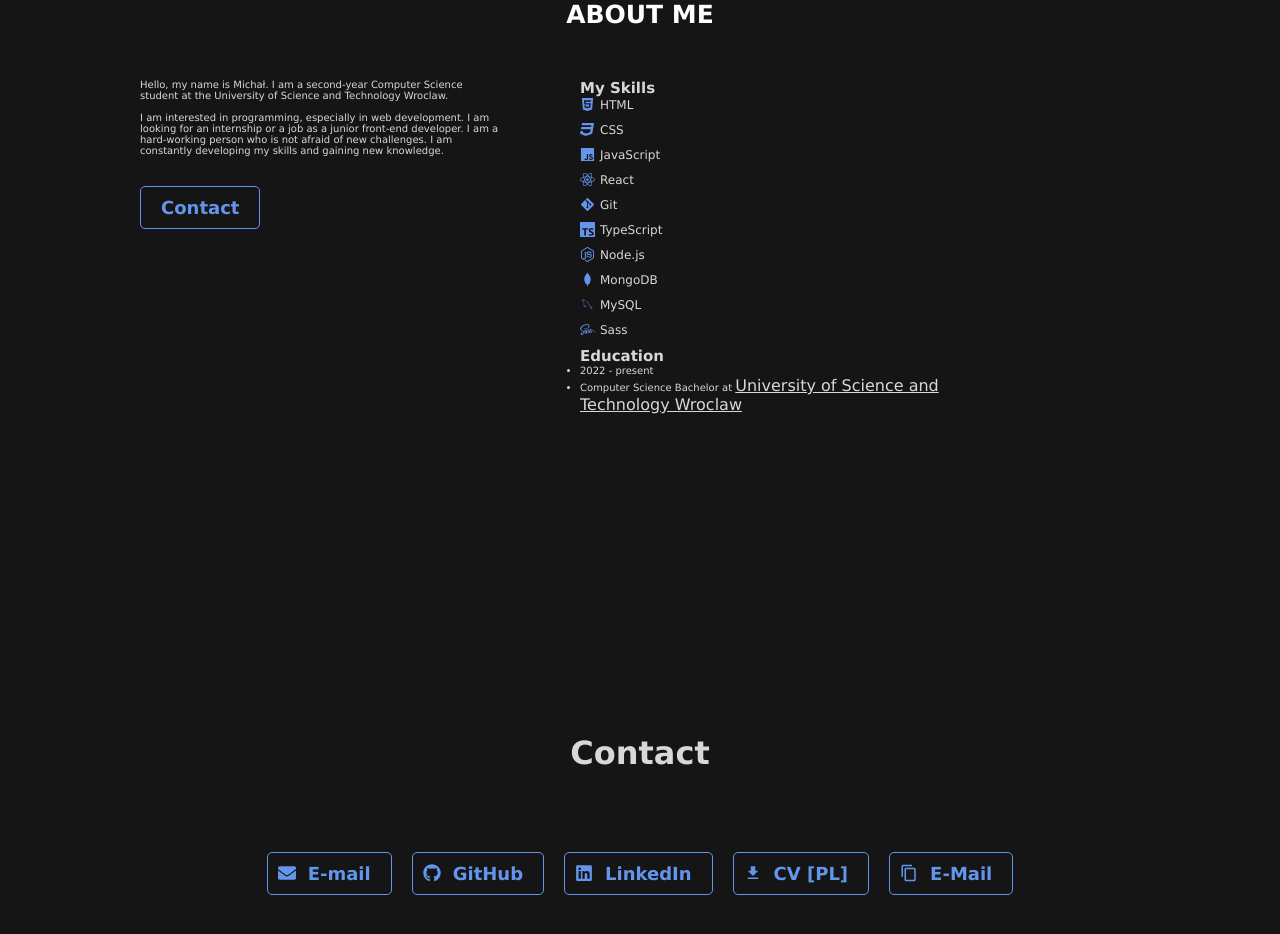
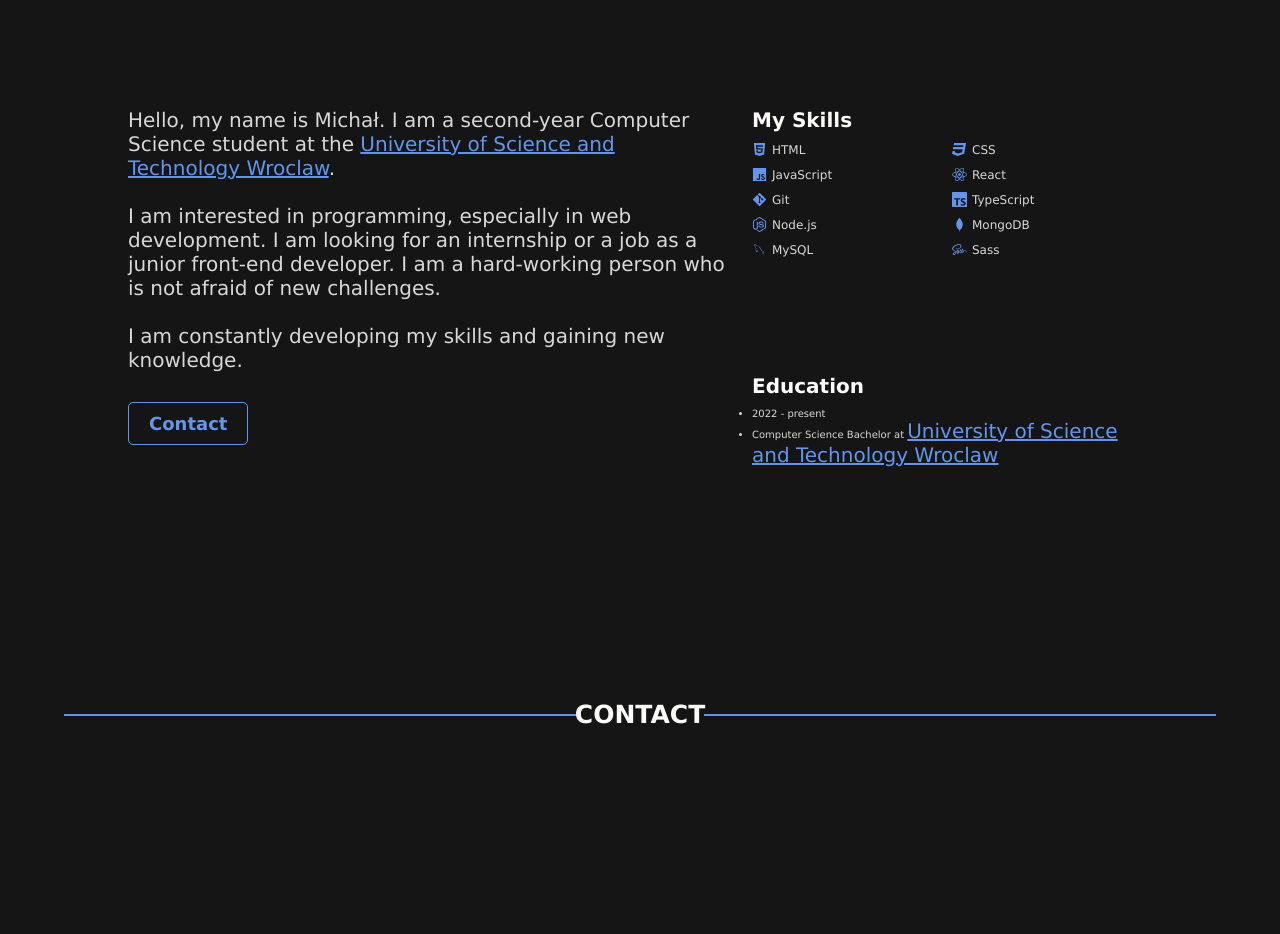
Before and after one commit to 00200200/portfolio, a React (Create React App) app: page / in a window 1280 px wide. Shown: the part 1860-2794 px from the top of the page. Built offline with nearby package versions, Linux system fonts and the light colour scheme.

Commit message:
ContactSectionStyles

```diff
--- a/src/components/NavBar/HamburgerMenu.css
+++ b/src/components/NavBar/HamburgerMenu.css
@@ -130,3 +130,7 @@
 .link-item:hover {
 	color: (var(--main-blue));
 }
+
+.nav-language-container {
+	padding-left: auto;
+}
--- a/src/components/Projects/Project.css
+++ b/src/components/Projects/Project.css
@@ -1,11 +1,11 @@
 @import url('../styles.css');
 
 .project {
-	width: 40vw;
+	width: 30vw;
 	min-height: 30vh;
 	margin: 20px auto;
-	padding: 20px;
 	text-align: center;
+	padding: 2rem;
 	background-color: var(--primary-color);
 	border: 1px solid var(--main-blue);
 	border-radius: 5px;
--- a/src/components/Projects/Projects.css
+++ b/src/components/Projects/Projects.css
@@ -1,9 +1,5 @@
 @import url('../styles.css');
-h3 {
-	text-align: center;
-	font-size: 2.5rem;
-	color: var(--header-color);
-}
+
 .projects {
 	width: 100%;
 	height: 100vh;
@@ -25,12 +21,15 @@ h3 {
 	flex-wrap: wrap;
 	justify-content: center;
 	gap: 20px;
+	width: 80vw;
+	margin: 0 auto;
 }
 
 @media (max-width: 768px) {
 	.projects-list {
 		flex-direction: column;
 		align-items: center;
+		width: 100%;
 	}
 }
 @media (max-width: 768px) {
--- a/src/components/about/About.css
+++ b/src/components/about/About.css
@@ -1,38 +1,45 @@
 #about {
 	width: 100%;
+	height: 100vh;
 	background-color: var(--primary-color);
 	color: var(--main-text-color);
-	padding-top: 100px;
 	display: flex;
 	flex-direction: column;
+	justify-content: flex-start;
 	align-items: center;
-
 }
-
-.aboutWrapper {
-	padding-top: 10vh;
+p {
+	font-size: 2rem;
 }
-
-#about h3 {
-	text-align: center;
-	font-size: 2.5rem;
-	color: var(--header-color);
+a {
+	font-size: 2rem;
+	color: var(--main-blue);
+}
+.aboutContainer {
+	width: 80vw;
+	height: 100vh;
+	display: flex;
+	justify-content: center;
+	flex-direction: column;
+	align-items: center;
 }
 
 h4 {
-	font-size: 1.5rem;
+	font-size: 2rem;
+	color: var(--header-color);
+	margin-bottom: 1rem;
 }
 
 .container {
+	width: 80vw;
 	margin-top: 5rem;
 	display: flex;
 	flex-wrap: wrap;
-	justify-content: space-around;
-	width: 90%;
-	max-width: 1000px;
+	justify-content: space-between;
 }
 
 .leftSide {
+	text-align: left;
 	width: 100%;
 	max-width: 600px;
 	margin-bottom: 2rem;
@@ -41,6 +48,9 @@ h4 {
 .rightSide {
 	width: 100%;
 	max-width: 400px;
+	display: flex;
+	justify-content: space-between;
+	flex-direction: column;
 }
 
 p {
@@ -68,22 +78,10 @@ p {
 	flex-wrap: wrap;
 }
 
-@media (min-width: 768px) {
-	.container {
-		width: 80%;
+@media (max-width: 768px) {
+	.aboutWrapper {
+		padding-top: 10vh;
 	}
-
-	.leftSide {
-		width: 45%;
-		margin-bottom: 0;
-	}
-
-	.rightSide {
-		width: 45%;
-		margin-left: auto;
-	}
-}
-@media (max-width: 768px) {
 	.container {
 		flex-direction: column;
 	}
@@ -98,3 +96,6 @@ p {
 		margin-top: 2rem;
 	}
 }
+h3 {
+	width: 100%;
+}
--- a/src/components/about/About.tsx
+++ b/src/components/about/About.tsx
@@ -12,19 +12,23 @@ const About: React.FC = () => {
 			{/* <Link className='link-item' to='/'>
         <FiHome className='link-item' />
       </Link> */}
-			<div className='aboutWrapper'>
+
+			<h3>ABOUT ME</h3>
+
+
+
 				<div className='aboutContainer'>
-					<h3>ABOUT ME</h3>
 					<div className='container'>
 						<div className='leftSide'>
 							<div>
 								<p>
-									Hello, my name is Michał. I am a second-year Computer Science student at the University of Science and
-									Technology Wroclaw.
-									<br></br>
+									Hello, my name is Michał. I am a second-year Computer Science student at the{' '}
+									<a>University of Science and Technology Wroclaw</a>.<br></br>
 									<br></br>I am interested in programming, especially in web development. I am looking for an internship
 									or a job as a junior front-end developer. I am a hard-working person who is not afraid of new
-									challenges. I am constantly developing my skills and gaining new knowledge.
+									challenges.
+									<br></br>
+									<br></br>I am constantly developing my skills and gaining new knowledge.
 								</p>
 								<Link className='button' to='/#contact'>
 									Contact
@@ -91,7 +95,7 @@ const About: React.FC = () => {
 									</ul>
 								</div>
 							</div>
-						</div>
+
 					</div>
 				</div>
 			</div>
--- a/src/components/contact/Contact.css
+++ b/src/components/contact/Contact.css
@@ -1,19 +1,32 @@
-.contact-section {
+.contactContainer {
+	padding-top: 10vh;
 	width: 100%;
 	height: 100vh;
+	display: flex;
+	flex-direction: column;
+	align-items: center;
 	background-color: var(--primary-color);
+}
+
+.contact-header {
+	margin-bottom: 20px;
+	width: 100%;
+}
+h3 {
+	width: 100%;
+}
+h4 {
+	color: var(--main-text-color);
+	font-size: 2rem;
+}
+
+.contact-section {
+	height: 100%;
 	display: flex;
 	flex-direction: column;
 	justify-content: center;
 	align-items: center;
-	text-align: center;
-	color: var(--main-text-color);
-}
-
-.contact-section h2 {
-	color: var(--main-text-color);
-	font-size: 32px;
-	margin-bottom: 20px;
+	background-color: var(--primary-color);
 }
 
 .contact-buttons {
@@ -21,7 +34,7 @@
 	flex-wrap: wrap;
 	justify-content: center;
 	gap: 20px;
-	margin-top: 30px;
+	position: relative;
 }
 
 .button .button-icon {
@@ -43,6 +56,7 @@
 		transform: translateY(-50%);
 	}
 }
+
 .contact-buttons .button {
 	padding-left: 40px;
 }
--- a/src/components/contact/Contact.tsx
+++ b/src/components/contact/Contact.tsx
@@ -22,9 +22,12 @@ const Contact: React.FC = () => {
 	};
 
 	return (
-		<section id='contact' className='contact-section'>
-			<h2>Contact</h2>
-
+			<section id='contact' className='contactContainer'>
+				<div className='contact-header'>
+					<h3>CONTACT</h3>
+				</div>
+				<div className='contact-section'>
+					<h4>Feel free to contact me</h4>
 					<div className='contact-buttons'>
 						<a href='mailto:mchfrg@gmail.com' target='_blank' rel='noopener noreferrer' className='button email'>
 							<FaEnvelope className='button-icon' />
@@ -50,6 +53,7 @@ const Contact: React.FC = () => {
 							<MdContentCopy className='button-icon' />
 							E-Mail
 						</button>
+					h</div>
 				</div>
 			</section>
 	);
--- a/src/components/styles.css
+++ b/src/components/styles.css
@@ -43,3 +43,49 @@
 .button:hover .button-icon {
 	animation: icon-bounce 0.3s ease-in-out;
 }
+
+h3 {
+	margin-bottom: 7vh;
+	text-align: center;
+	font-size: 2.5rem;
+	color: var(--header-color);
+	position: relative;
+}
+
+h3:before,
+h3:after {
+	content: '';
+	display: block;
+	height: 2px;
+	background: var(--main-blue);
+	position: absolute;
+	top: 50%;
+	transform: translateY(-50%);
+}
+
+h3:before {
+	left: 5%;
+	right: 55%;
+}
+
+h3:after {
+	left: 55%;
+	right: 5%;
+}
+
+@media (max-width: 768px) {
+	h3:before,
+	h3:after {
+		width: 25%;
+	}
+
+	h3:before {
+		left: 0;
+		right: auto;
+	}
+
+	h3:after {
+		left: auto;
+		right: 0;
+	}
+}
```
Lines whose indentation alone changed are shown as unchanged.
